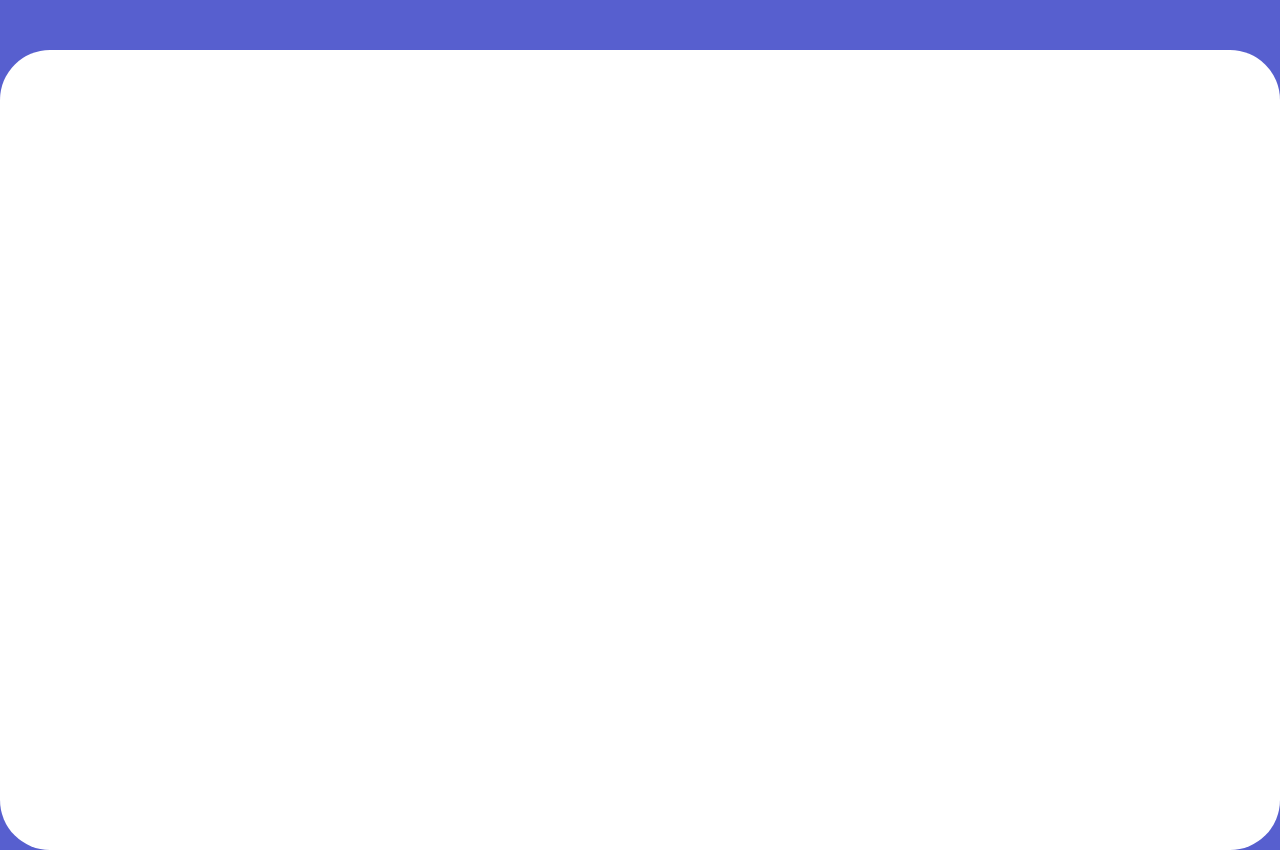
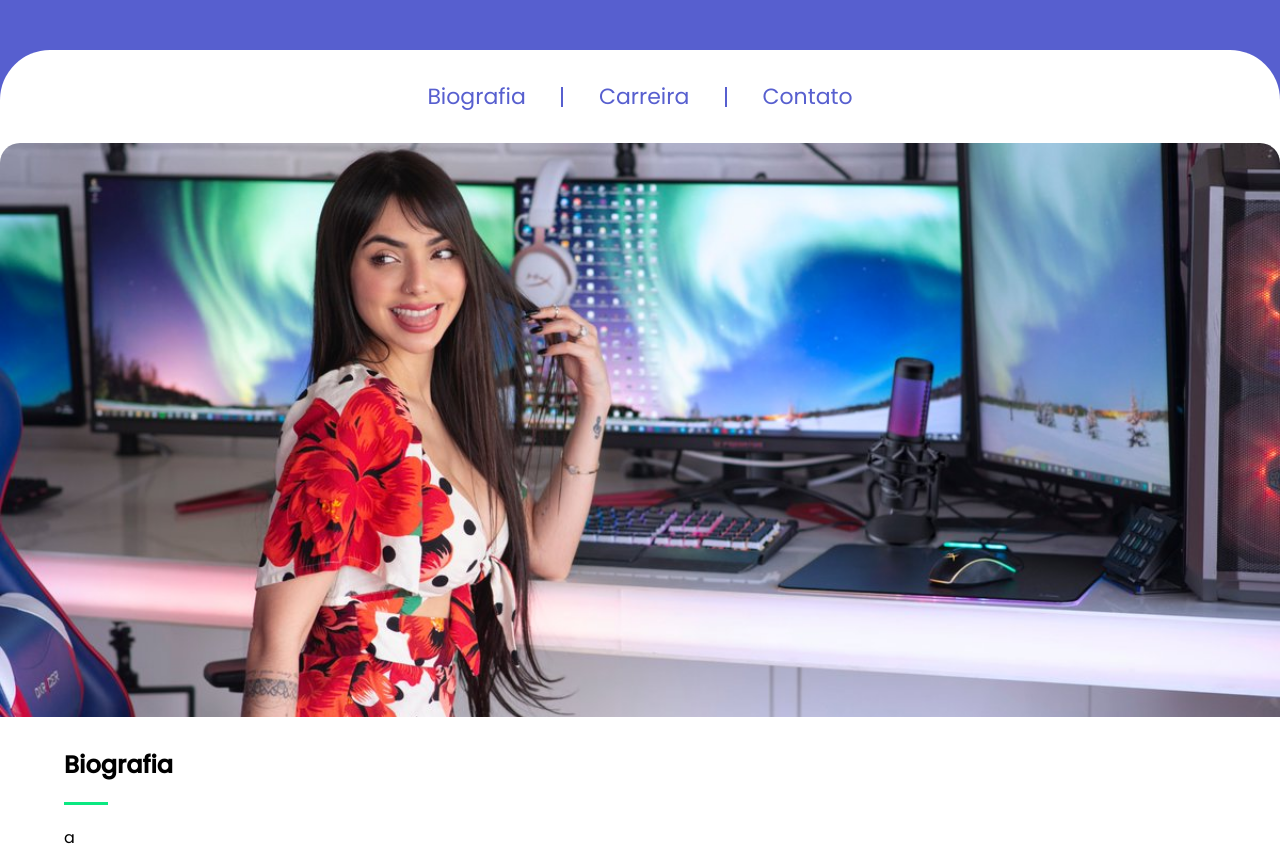
Before and after one commit to cfcamargo/nyvi-tribute, a plain HTML site: page index.html in a window 1280 px wide. Shown: the part 380-1230 px from the top of the page. Drawn offline with Linux system fonts and the light colour scheme.

Commit message:
banner-correçoes-de-bugs-e-menu

```diff
--- a/css/main.css
+++ b/css/main.css
@@ -29,6 +29,8 @@ body {
     align-items: center;
     position: absolute;
     top: -5px;
+    width: 90%;
+    height: auto;
 
 
 }
@@ -74,6 +76,7 @@ body {
     width: 120px;
     height: 3px;
     background-color: #0BE881;
+    margin-top: 30px;
 
 }
 
@@ -83,6 +86,8 @@ main{
     background: white;
     border-radius: 20px 20px 0 0;
     margin-top: 120px;
+    display: flex;
+    flex-direction: column;
 }
 
 .social{
@@ -90,22 +95,26 @@ main{
     font-size: 30px;
     display: flex;
     justify-content: space-around;
-    width: 60%;
+    width: 65%;
     margin-top: 20px;
 
 }
 
 .social a{
     display: block;
-    padding: 15px;
+    width: 50px;
+    height: 50px;
     border: 1px solid var(--color-primary);
     margin: 5px;
     border-radius: 10px;
+    border-radius: 50%;
+
 
 }
 
 .social a i{
     color: #575FCF;
+    margin: 8px;
 }
 
 .social a:hover{
@@ -118,9 +127,82 @@ main{
     color: white;
 }
 
+.menu-principal{
+
+    width: 100%;
+    height: 100%;
+    display: flex;
+    justify-content: space-around;
+    padding-top: 420px;
+    align-items: center;
+
+}
+
+.menu-principal a{
+    color: #575FCF;
+    text-decoration: none;
+}
+
+.divisor-menu{
+    width: 2px;
+    height: 20px;
+    background-color: #575FCF;
+}
 
 
-@media screen and (min-width:760px) {
+.about{
+  margin-top : 30px;
+
+}
+
+.about .container {
+    display: flex;
+    flex-direction: column;
+    align-items: center;
+}
+
+
+.about-header {
+    display: flex;
+    flex-direction: column;
+    align-items: center;
+}
+
+.about .container .about-header .divisor-line {
+
+    margin-bottom: 20px;
+}
+
+
+
+.banner{
+    margin-top: 30px;
+    width: 100%;
+    height: 400px;
+    background: url(../assets/images/banner.jpg);
+    background-size: cover;
+    background-position: center;
+}
+
+
+
+@media screen and (min-width:700px) {
+
+
+    main .container{
+        display: flex;
+        flex-direction: column;
+        align-items: center;
+    }
+
+    .menu-principal {
+        width: 70%;
+        padding-top: 370px;
+    }
+}
+
+
+@media screen and (min-width:1200px) {
 
     #top{
         position: static;
@@ -128,6 +210,7 @@ main{
         justify-content: space-around;
         align-items: center;
         padding: 50px;
+        width: 100%;
     }
 
     #top .header-avatar{
@@ -140,17 +223,10 @@ main{
     }
 
 
-    main {
-        margin-top: 0;
-        border-radius: 50px;
-    }
-
-
 
     .social a{
 
         border: 1px solid white;
-
 
     }
 
@@ -176,5 +252,53 @@ main{
         color: white;
     }
 
+    .menu-principal {
+        width: 40%;
+        padding-top: 30px;
+    }
+
+    .menu-principal a{
+        font-size: 22px ;
+    }
+
+
+
+    main {
+        margin-top: 0;
+        border-radius: 50px 50px 0 0;
+    }
+
+    main .container{
+        display: flex;
+        flex-direction: column;
+        align-items: center;
+    }
+
+
+    main .container .divisor-line{
+
+        margin-top: 20px;
+        width: 40%;
+
+    }
+
+    .about .container{
+        align-items: flex-start;
+    }
+
+
+    .about-header{
+        align-items: flex-start;
+    }
+
+
+    .banner{
+
+    height: 600px;
+    border-radius: 20px 20px 0 0 ;
+
+    }
+
+
 
 }
--- a/index.html
+++ b/index.html
@@ -33,7 +33,8 @@
                 <h1>Nyvi Estephan</h1>
                 <div class="divisor-line"></div>
                 <p>Nyvi Estephan é uma apresentadora, repórter, gamer, influenciadora digital e
-                atriz brasileira. Foi eleita a maior apresentadora de eSports da América Latina e terceira melhor do mundo.</p>
+                    atriz brasileira. Foi eleita a maior apresentadora de eSports da América Latina e terceira melhor do
+                    mundo.</p>
 
                 <div class="social">
                     <a href="https://www.facebook.com/nyvi.oficial"><i class="fab fa-facebook"></i></a>
@@ -49,8 +50,34 @@
 
     <main>
         <div class="container">
+            <nav class="menu-principal">
+                <a href="">Biografia</a>
+                <div class="divisor-menu"></div>
+                <a href="">Carreira</a>
+                <div class="divisor-menu"></div>
+                <a href="">Contato</a>
+            </nav>
+        </div>
+
+        <section class="banner">
+
+        </section>
+
+
+        <section class="about">
+            <div class="container">
+                <div class="about-header">
+                    <h1>Biografia</h1>
+                    <div class="divisor-line"></div>
+                </div>
+                <div class="about-content">
+                    a
+                </div>
+                <!--Fim about header-->
 
             </div>
+        </section>
+
     </main>
 
 </body>
```
Also changed, not shown: assets/images/banner.jpg (added). Lines whose indentation alone changed are shown as unchanged.
